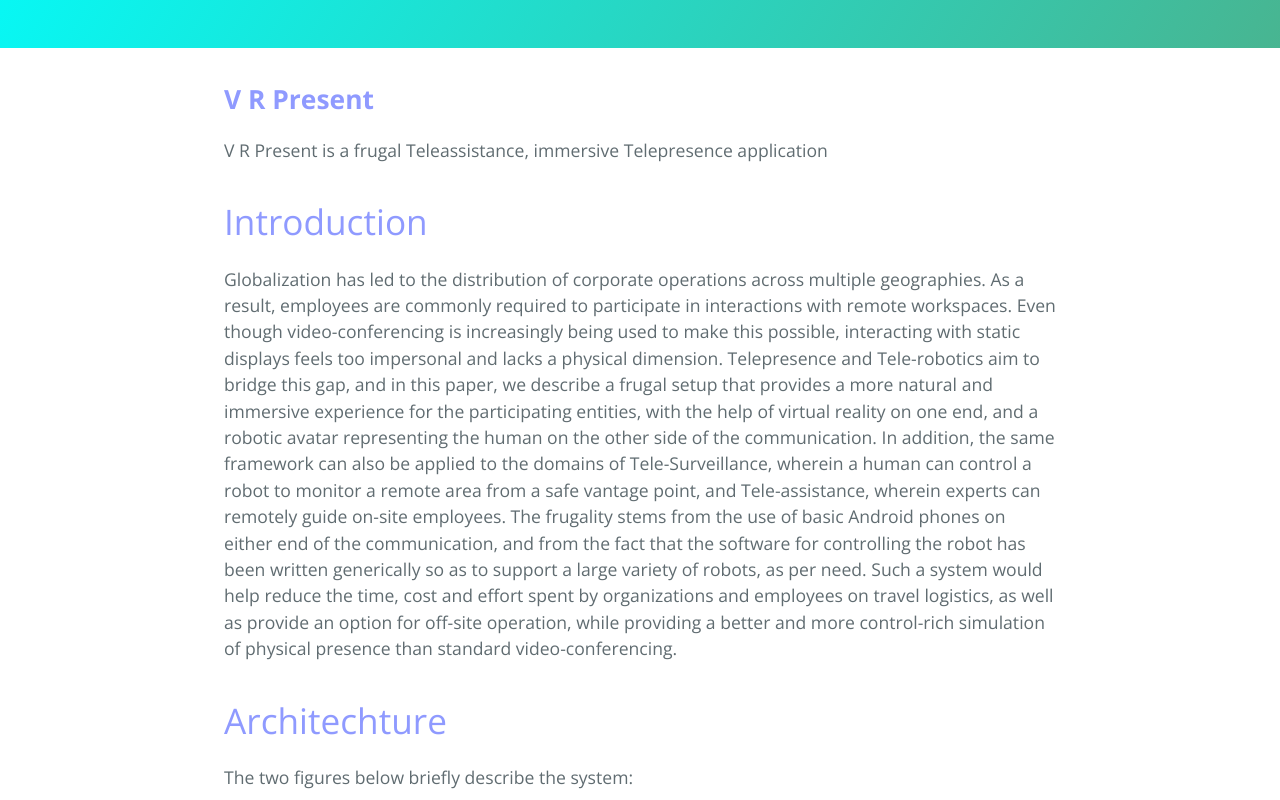
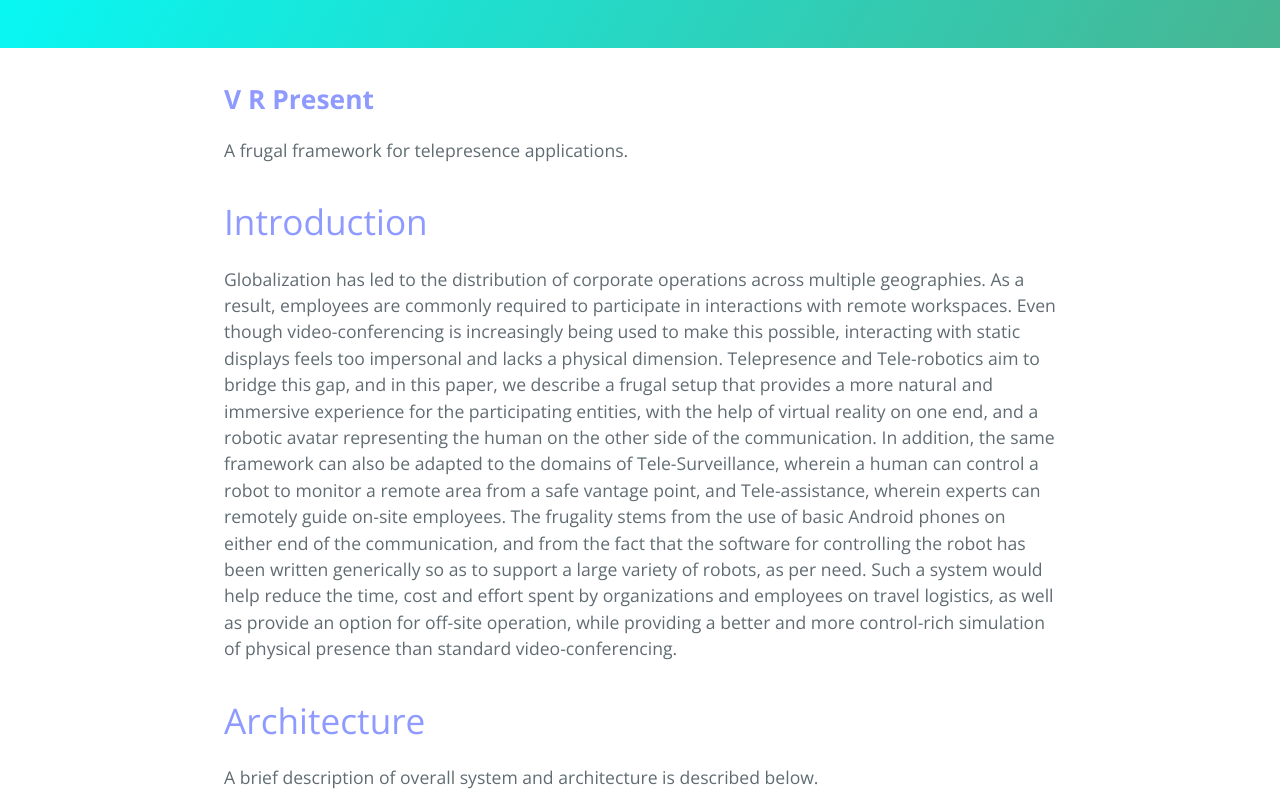
Before and after one commit to VRPresent/VRPresent.github.io, a plain HTML site: page index.html in a window 1280 px wide. Shown: the part 260-1060 px from the top of the page. Drawn offline with nearby package versions, Linux system fonts and the light colour scheme.

Commit message:
Add files via upload

```diff
--- a/index.html
+++ b/index.html
@@ -20,10 +20,10 @@
 
     <section class="main-content">
       <h2 id="VRPresent"><strong>V R Present</strong></h2>
-<p>V R Present is a frugal Teleassistance, immersive Telepresence application</p>
+<p>A frugal framework for telepresence applications.</p>
 
 <h1 id="abstract">Introduction</h1>
-<p>  Globalization has led to the distribution of corporate operations across multiple geographies. As a result, employees are commonly required to participate in interactions with remote workspaces. Even though video-conferencing is increasingly being used to make this possible, interacting with static displays feels too impersonal and lacks a physical dimension. Telepresence and Tele-robotics aim to bridge this gap, and in this paper, we describe a frugal setup that provides a more natural and immersive experience for the participating entities, with the help of virtual reality on one end, and a robotic avatar representing the human on the other side of the communication. In addition, the same framework can also be applied to the domains of Tele-Surveillance, wherein a human can control a robot to monitor a remote area from a safe vantage point, and Tele-assistance, wherein experts can remotely guide on-site employees. The frugality stems from the use of basic Android phones on either end of the communication, and from the fact that the software for controlling the robot has been written generically so as to support a large variety of robots, as per need. Such a system would help reduce the time, cost and effort spent by organizations and employees on travel logistics, as well as provide an option for off-site operation, while providing a better and more control-rich simulation of physical presence than standard video-conferencing.
+<p>  Globalization has led to the distribution of corporate operations across multiple geographies. As a result, employees are commonly required to participate in interactions with remote workspaces. Even though video-conferencing is increasingly being used to make this possible, interacting with static displays feels too impersonal and lacks a physical dimension. Telepresence and Tele-robotics aim to bridge this gap, and in this paper, we describe a frugal setup that provides a more natural and immersive experience for the participating entities, with the help of virtual reality on one end, and a robotic avatar representing the human on the other side of the communication. In addition, the same framework can also be adapted to the domains of Tele-Surveillance, wherein a human can control a robot to monitor a remote area from a safe vantage point, and Tele-assistance, wherein experts can remotely guide on-site employees. The frugality stems from the use of basic Android phones on either end of the communication, and from the fact that the software for controlling the robot has been written generically so as to support a large variety of robots, as per need. Such a system would help reduce the time, cost and effort spent by organizations and employees on travel logistics, as well as provide an option for off-site operation, while providing a better and more control-rich simulation of physical presence than standard video-conferencing.
 </p>
 
 
@@ -33,9 +33,9 @@
 <!-- Lines 40-71 have been commented
  -->
 
-<h1 id="idea">Architechture</h1>
+<h1 id="idea">Architecture</h1>
 <p>
-The two figures below briefly describe the system:
+A brief description of overall system and architecture is described below.
 </p>
 
 <figure>
@@ -51,7 +51,7 @@ The two figures below briefly describe the system:
 
 <h1 id="video">Video</h1>
 <div class="embed-container">
-  <iframe src="https://www.youtube.com/embed/BGRY14znFxY" width="700" height="480" frameborder="0" allowfullscreen="">
+  <iframe src="https://www.youtube.com/embed/gDKC2uHzrMA" width="700" height="480" frameborder="0" allowfullscreen="">
   </iframe>
 </div>
 
```
